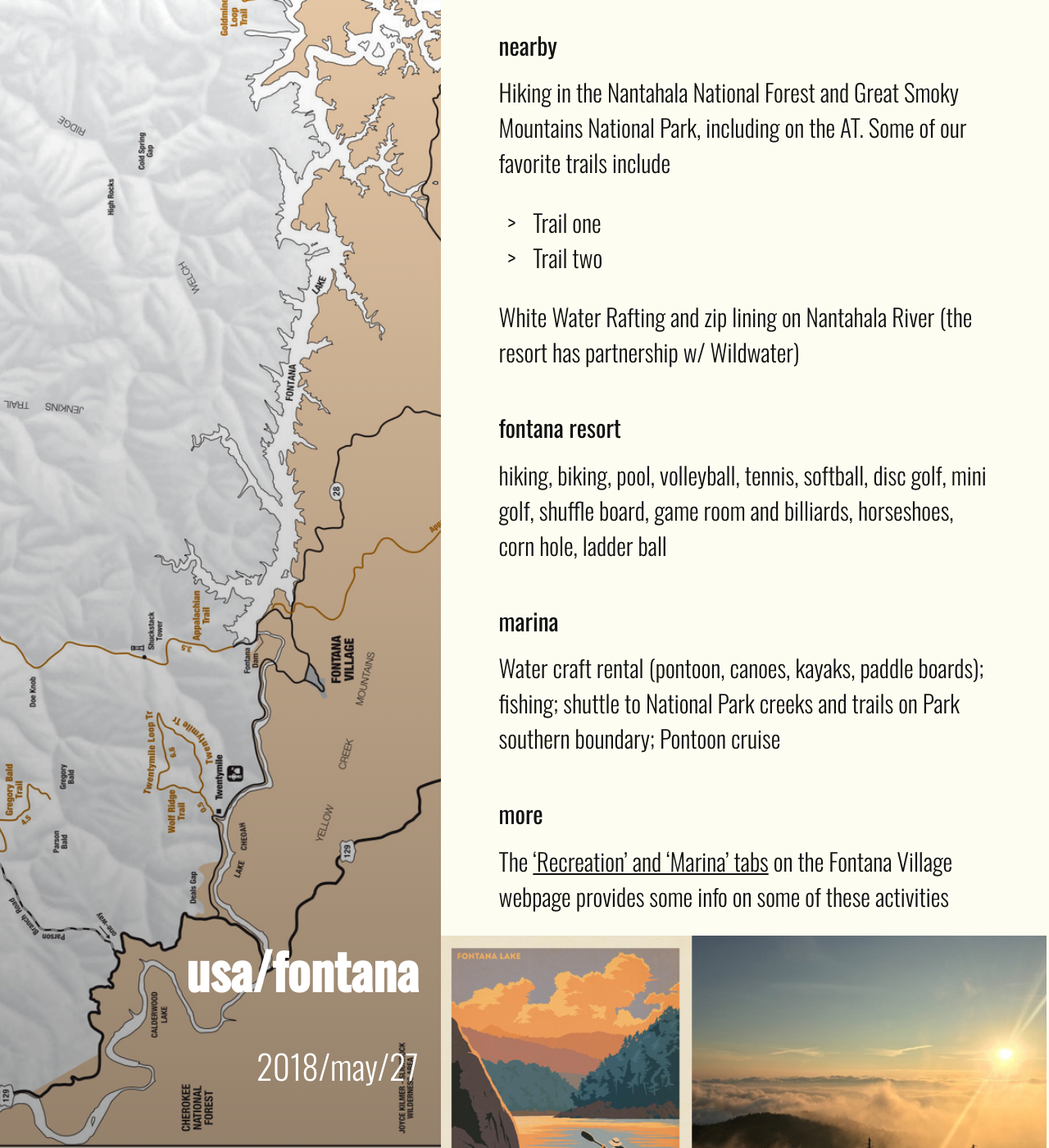
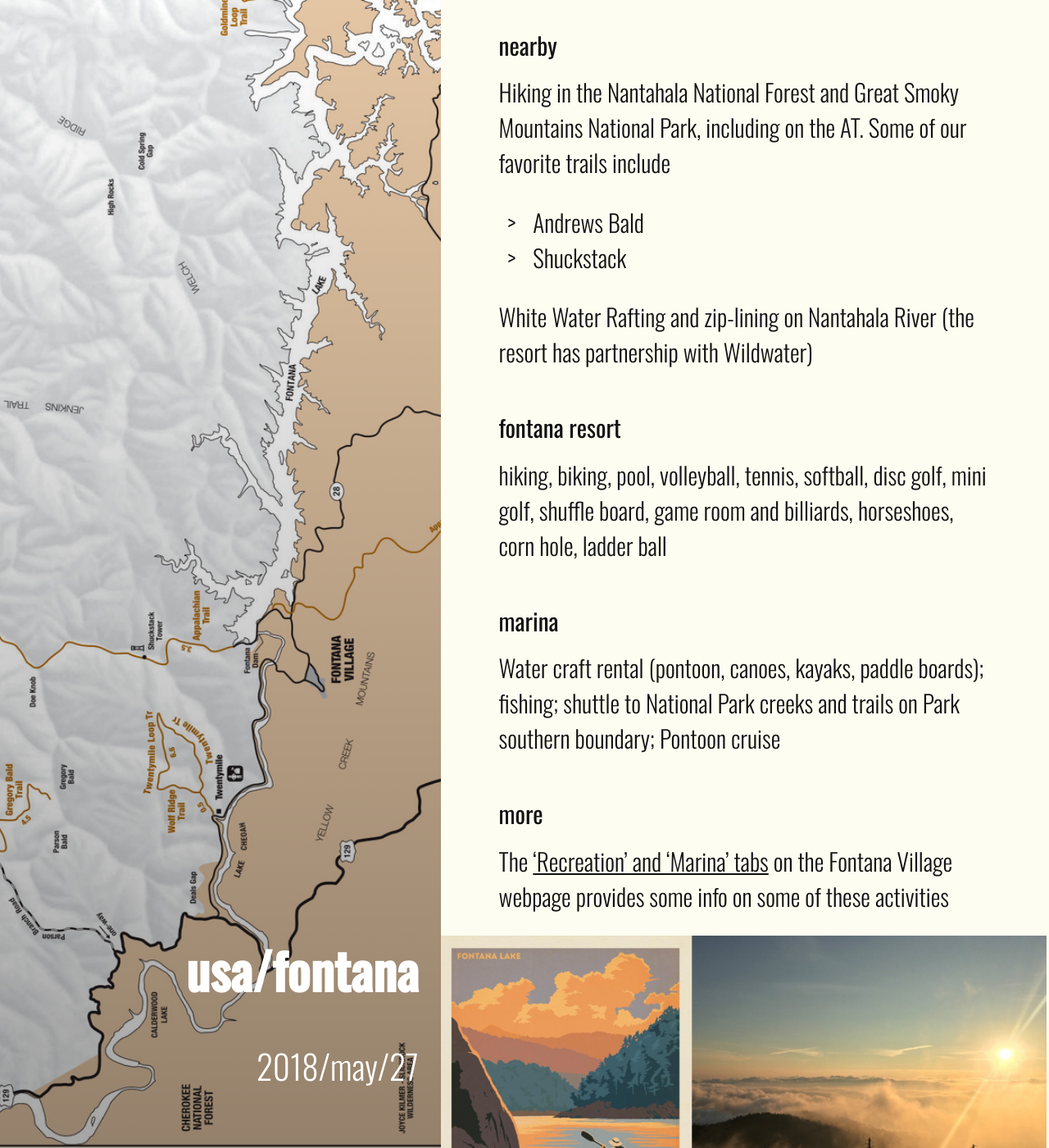
Before and after one commit to french-cherian/french-cherian.github.io, a Jekyll site: the page built from 2-usa.md, in a window 1280 px wide and 1400 px high, scrolled down 1426 px. Shown: the whole window at 82% size. Built offline with Jekyll 4.4.1, drawn with Linux system fonts in a browser that asks for light colours.

Commit message:
minot updates.

```diff
--- a/2-usa.md
+++ b/2-usa.md
@@ -37,11 +37,11 @@
 
 ##### nearby
 Hiking in the Nantahala National Forest and Great Smoky Mountains National Park, including on the AT. Some of our favorite trails include
-- Trail one
-- Trail two
+- Andrews Bald
+- Shuckstack
 
 
-White Water Rafting and zip lining on Nantahala River (the resort has partnership w/ Wildwater)
+White Water Rafting and zip-lining on Nantahala River (the resort has partnership with Wildwater)
 
 ##### fontana resort
 hiking, biking, pool, volleyball, tennis, softball, disc golf, mini golf, shuffle board, game room and billiards, horseshoes, corn hole, ladder ball
--- a/assets/_sass/_media-queries.scss
+++ b/assets/_sass/_media-queries.scss
@@ -6,7 +6,9 @@
 
     .collage {
 	width: 100vw;
+	overflow: none;
     }
+
     .nav-main {
 	text-align: center;
     }
@@ -60,12 +62,12 @@
     .heading { font-size: 1.8em; }
 }
 
-@media screen and (max-width: $md-break-point) {
-    main.content-wrapper { padding-top: 0.5em; }
+@media screen and (max-width: $sm-break-point) {
+    main.content-wrapper { padding-top: 3em; }
 }
 
-@media screen and (max-width: $sm-break-point) {
-    main.content-wrapper { padding-top: 3em; }
+@media screen and (min-width: $sm-break-point) and (max-width: $md-break-point) {
+    main.content-wrapper { padding-top: 0.5em;}
 }
 
 @media screen and (min-width: $md-break-point) {
```
